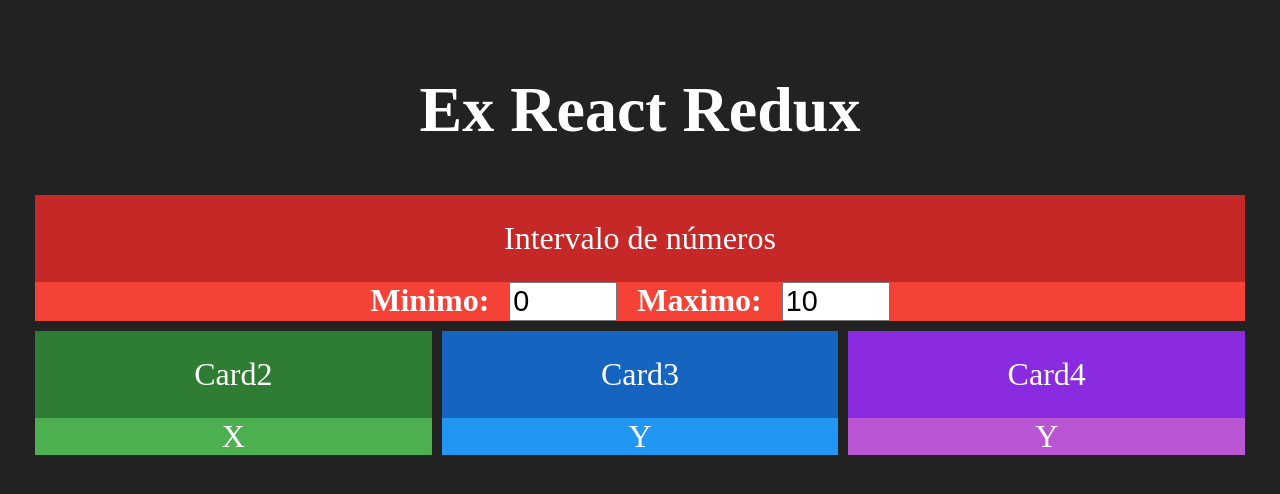
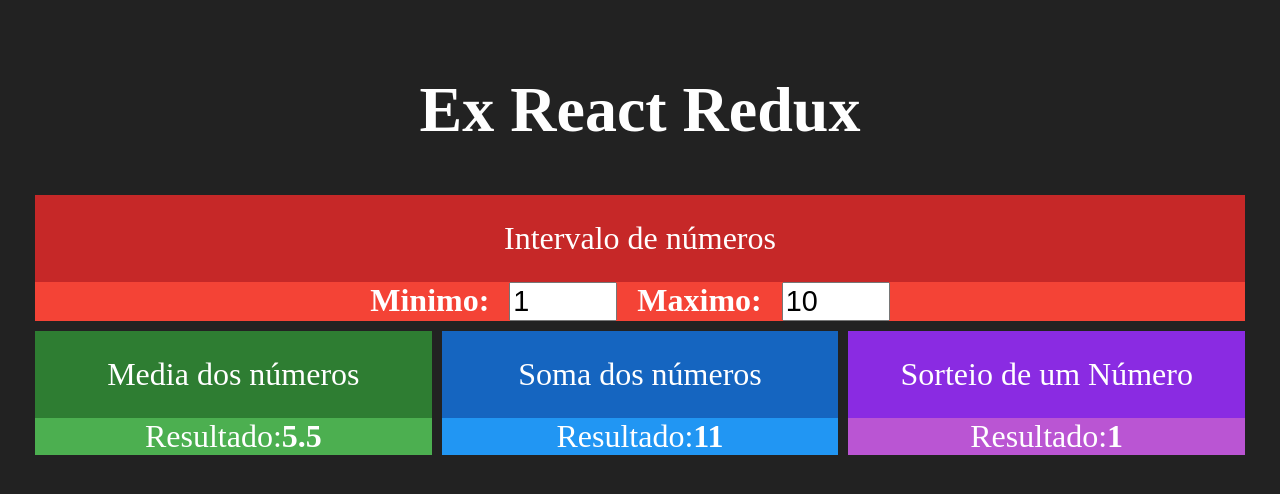
Before and after one commit to zYumoto/State-Maneger-with-Redux, a React (Create React App) app: page / in a window 1280 px wide. Shown: the top 494 px of the page. Built offline with nearby package versions, Linux system fonts and the light colour scheme.

Commit message:
implementation without REDUX

```diff
--- a/src/App.js
+++ b/src/App.js
@@ -1,20 +1,28 @@
-import logo from './logo.svg';
+import React, {useState} from 'react'
 import './App.css';
 
 import Intervalo from './Components/Intervalo';
-import Card from './Components/Card';
+import Media from './Components/Media';
+import Soma from './Components/Soma';
+import Sorteio from './Components/Sorteio';
+
 
 function App() {
+
+  const [min, setMin] = useState(1)
+  const [max, setMax] = useState(10)
+
   return (
     <div className="App">
       <h1>Ex React Redux</h1>
       <div className='linha'>
-        <Intervalo></Intervalo>
+        <Intervalo min={min} max={max}
+        onMinChanged={setMin} onMaxChanged={setMax}></Intervalo>
       </div>
       <div className='linha'>
-      <Card title='Card2' green>X</Card>
-        <Card title='Card3' blue>Y</Card>
-        <Card title='Card4' purple>Y</Card>
+      <Media min={min} max={max}></Media>
+        <Soma min={min} max={max}></Soma>
+        <Sorteio min={min} max={max}></Sorteio>
       </div>
     </div>
   );
--- a/src/Components/Intervalo.jsx
+++ b/src/Components/Intervalo.jsx
@@ -3,16 +3,20 @@
 import Card from './Card'
 
 export default props =>{
+    const { min, max } = props
+
     return(
         <Card title='Intervalo de números' red>
            <div className='Intervalo'>
            <span>
                 <strong>Minimo:</strong>
-                <input type="number" value={0} readOnly/>
+                <input type="number" value={min}
+                    onChange={e=>props.onMinChange(+e.target.value)}/>
             </span>
             <span>
                 <strong>Maximo:</strong>
-                <input type="number" value={10} readOnly/>
+                <input type="number" value={max}
+                    onChange={e=>props.onMaxChange(+e.target.value)}/>
             </span>
            </div>
         </Card>
--- /dev/null
+++ b/src/Components/Media.jsx
@@ -0,0 +1,17 @@
+import React from 'react'
+import Card from './Card'
+
+export default props =>{
+
+        const { min, max } = props
+    return(
+        <Card title='Media dos números' green>
+           <div>
+               <span>
+                    <span>Resultado:</span>
+                    <strong>{(max + min) /2}</strong>
+            </span>
+           </div>
+        </Card>
+    )
+}
--- /dev/null
+++ b/src/Components/Soma.jsx
@@ -0,0 +1,16 @@
+import React from 'react'
+import Card from './Card'
+
+export default props =>{
+    const {min, max} = props
+    return(
+        <Card title='Soma dos números' blue>
+           <div>
+           <span>
+            <span>Resultado:</span>
+                <strong>{max + min}</strong>
+            </span>
+           </div>
+        </Card>
+    )
+}
--- /dev/null
+++ b/src/Components/Sorteio.jsx
@@ -0,0 +1,17 @@
+import React from 'react'
+import Card from './Card'
+
+export default props =>{
+    const {min, max} = props
+    const aleatorio = parseInt(Math.random() * (max - min)) + min
+    return(
+        <Card title='Sorteio de um Número' purple>
+           <div>
+           <span>
+            <span>Resultado:</span>
+                <strong>{aleatorio}</strong>
+            </span>
+           </div>
+        </Card>
+    )
+}
```
